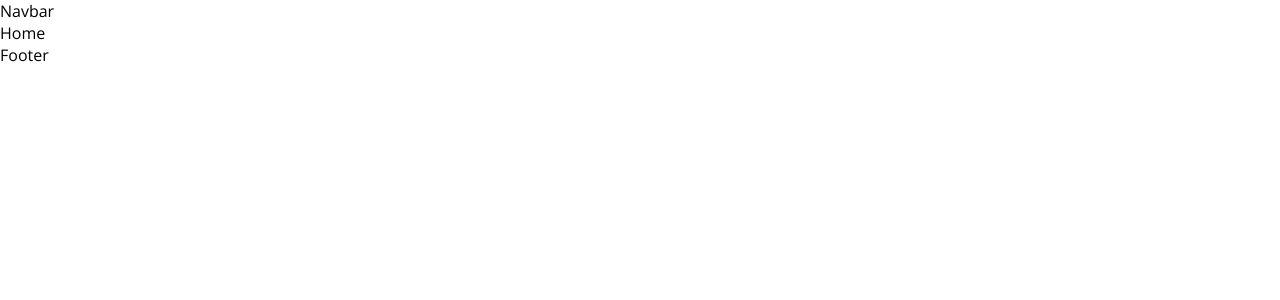
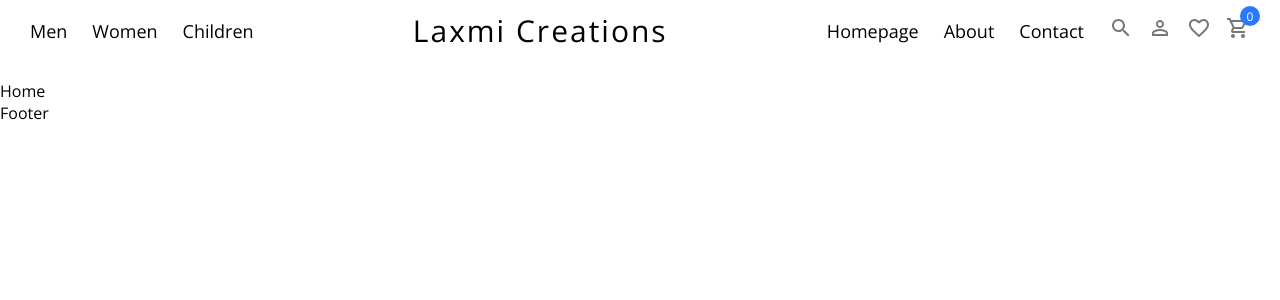
Before and after one commit to iamtushar007/E-Commerce-React-App, a React (Create React App) app in the folder client/: page / in a window 1280 px wide. Shown: the top 300 px of the page. Built offline with nearby package versions, Linux system fonts and the light colour scheme.

Commit message:
React-Navbar-Design

```diff
--- a/client/package.json
+++ b/client/package.json
@@ -3,6 +3,10 @@
   "version": "0.1.0",
   "private": true,
   "dependencies": {
+    "@emotion/react": "^11.10.5",
+    "@emotion/styled": "^11.10.5",
+    "@mui/icons-material": "^5.11.0",
+    "@mui/material": "^5.11.8",
     "@testing-library/jest-dom": "^5.16.5",
     "@testing-library/react": "^13.4.0",
     "@testing-library/user-event": "^13.5.0",
@@ -10,6 +14,7 @@
     "react-dom": "^18.2.0",
     "react-router-dom": "^6.8.1",
     "react-scripts": "5.0.1",
+    "sass": "^1.58.0",
     "web-vitals": "^2.1.4"
   },
   "scripts": {
--- a/client/src/App.js
+++ b/client/src/App.js
@@ -5,6 +5,7 @@ import Navbar from "./Components/Navbar/Navbar";
 import Home from "./pages/Home/Home";
 import Product from "./pages/Product/Product";
 import Products from "./pages/Products/Products";
+import "./App.scss";
 
 const Layout = () => {
   return (
--- /dev/null
+++ b/client/src/App.scss
@@ -0,0 +1,6 @@
+.app {
+  .link {
+    color: inherit;
+    text-decoration: none;
+  }
+}
--- a/client/src/Components/Navbar/Navbar.jsx
+++ b/client/src/Components/Navbar/Navbar.jsx
@@ -1,7 +1,67 @@
 import React from "react";
+import KeyboardArrowDownIcon from "@mui/icons-material/KeyboardArrowDown";
+import SearchIcon from "@mui/icons-material/Search";
+import PersonOutlineOutlinedIcon from "@mui/icons-material/PersonOutlineOutlined";
+import FavoriteBorderOutlinedIcon from "@mui/icons-material/FavoriteBorderOutlined";
+import ShoppingCartOutlinedIcon from "@mui/icons-material/ShoppingCartOutlined";
+import { Link } from "react-router-dom";
+import "./Navbar.scss";
 
 const Navbar = () => {
-  return <div>Navbar</div>;
+  return (
+    <div className="navbar">
+      <div className="wrapper">
+        <div className="left">
+          <div className="item">
+            <Link className="link" to="linkproducts/1">
+              Men
+            </Link>
+          </div>
+          <div className="item">
+            <Link className="link" to="linkproducts/2">
+              Women
+            </Link>
+          </div>
+          <div className="item">
+            <Link className="link" to="linkproducts/3">
+              Children
+            </Link>
+          </div>
+        </div>
+        <div className="center">
+          <Link className="link" to="/">
+            Laxmi Creations
+          </Link>
+        </div>
+        <div className="right">
+          <div className="item">
+            <Link className="link" to="/">
+              Homepage
+            </Link>
+          </div>
+          <div className="item">
+            <Link className="link" to="/">
+              About
+            </Link>
+          </div>
+          <div className="item">
+            <Link className="link" to="/">
+              Contact
+            </Link>
+          </div>
+          <div className="icons">
+            <SearchIcon />
+            <PersonOutlineOutlinedIcon />
+            <FavoriteBorderOutlinedIcon />
+            <div className="cartIcon">
+              <ShoppingCartOutlinedIcon />
+              <span>0</span>
+            </div>
+          </div>
+        </div>
+      </div>
+    </div>
+  );
 };
 
 export default Navbar;
--- /dev/null
+++ b/client/src/Components/Navbar/Navbar.scss
@@ -0,0 +1,55 @@
+.navbar {
+  height: 80px;
+
+  .wrapper {
+    padding: 10px 30px;
+    display: flex;
+    justify-content: space-between;
+
+    .item {
+      display: flex;
+      align-items: center;
+      font-size: 18px;
+    }
+
+    .left {
+      display: flex;
+      align-items: center;
+      gap: 25px;
+    }
+    .center {
+      font-size: 30px;
+      letter-spacing: 2px;
+    }
+    .right {
+      display: flex;
+      align-items: center;
+      gap: 25px;
+    }
+
+    .icons {
+      display: flex;
+      gap: 15px;
+      color: #777;
+      cursor: pointer;
+
+      .cartIcon {
+        position: relative;
+        span {
+          font-size: 12px;
+          width: 20px;
+          height: 20px;
+          border-radius: 50%;
+          background-color: #2879fe;
+          color: white;
+          position: absolute;
+          right: -10px;
+          top: -10px;
+          display: flex;
+          align-items: center;
+          justify-content: center;
+        }
+      }
+    }
+  }
+}
```
Also changed, not shown: 1 other file (tests, documents, lock files or other folders).
